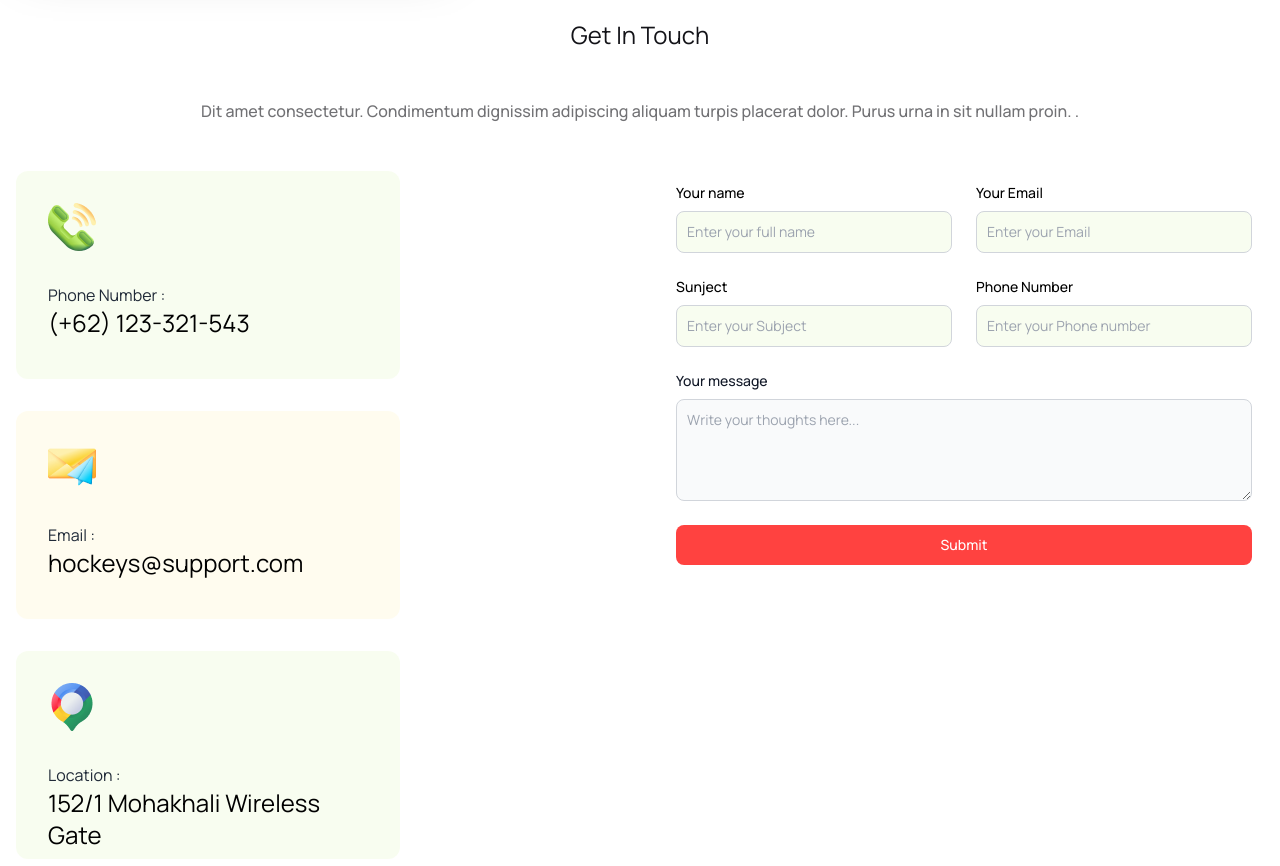
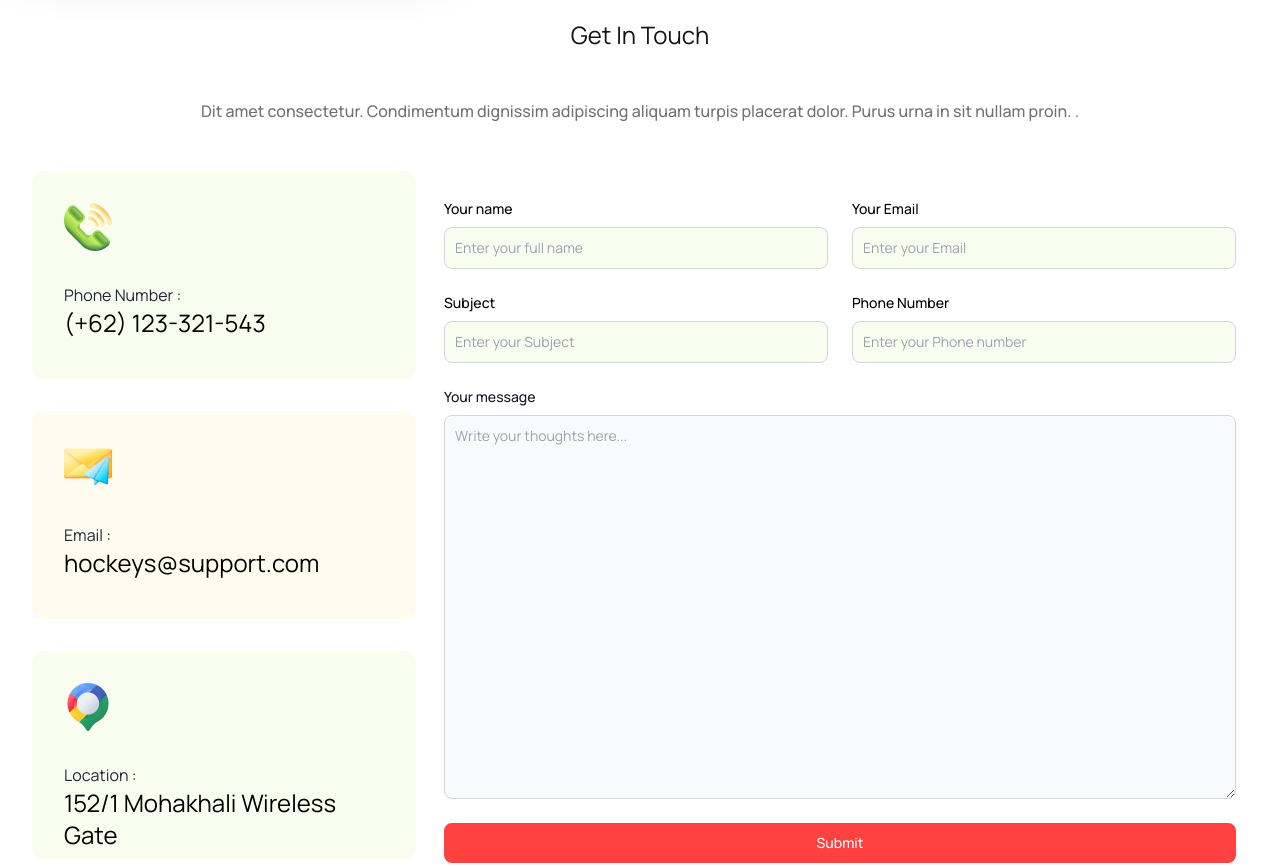
Before and after one commit to mohammadariful20/B9A3-Hockey-s, a plain HTML site: page index.html in a window 1280 px wide. Shown: the part 4401-5267 px from the top of the page. Drawn offline with nearby package versions, Linux system fonts and the light colour scheme.

Commit message:
Get in section respoinsvi problem fix

```diff
--- a/index.html
+++ b/index.html
@@ -581,8 +581,8 @@
 			<h1 class="text-2xl text-center text-[#131318] p-4">Get In Touch</h1>
 			<p class="font-medium text-center text-[#13131899] px-8 my-8">Dit amet consectetur. Condimentum dignissim adipiscing aliquam turpis placerat dolor. Purus urna in sit nullam proin. .</p>
 		 </div>
-		 <div class="container flex flex-col lg:flex-row">
-			<div class="container p-4">
+		 <div class="container flex flex-col lg:flex-row p-4">
+			<div class="lg:ml-4">
 				<div class="rounded-xl bg-[#BCED6D1A] w-full lg:w-96 h-full lg:h-52">
 					<img class="p-8 block" src="Images/Group 1171275317.png" alt="phone">
 					<p class="m-8 mt-0">Phone Number : <br>
@@ -601,7 +601,7 @@
 			</div>
 			<div class="container items-center">
 				<form>
-				    <div class="flex flex-col lg:grid gap-6 p-7 mb-6 ">
+				    <div class="flex flex-col lg:grid gap-6 p-7 mb-6">
 					   <div>
 						  <label for="first_name" class="block mb-2 text-sm font-medium text-black">Your name</label>
 						  <input type="text" id="first_name" class="bg-[#BCED6D1A] border border-gray-300 text-gray-900 text-sm rounded-lg focus:ring-blue-500 focus:border-blue-500 block w-full p-2.5 dark:text-black dark:focus:ring-blue-500 dark:focus:border-blue-500" placeholder="Enter your full name" required>
@@ -611,7 +611,7 @@
 						  <input type="text" id="first_name" class="bg-[#BCED6D1A] border border-gray-300 text-gray-900 text-sm rounded-lg focus:ring-blue-500 focus:border-blue-500 block w-full p-2.5 dark:text-black dark:focus:ring-blue-500 dark:focus:border-blue-500" placeholder="Enter your Email" required>
 					   </div>
 					   <div>
-						  <label for="first_name" class="block mb-2 text-sm font-medium text-black">Sunject</label>
+						  <label for="first_name" class="block mb-2 text-sm font-medium text-black">Subject</label>
 						  <input type="text" id="first_name" class="bg-[#BCED6D1A] border border-gray-300 text-gray-900 text-sm rounded-lg focus:ring-blue-500 focus:border-blue-500 block w-full p-2.5 dark:text-black dark:focus:ring-blue-500 dark:focus:border-blue-500" placeholder="Enter your Subject" required>
 					   </div>
 					   <div>
@@ -620,7 +620,7 @@
 					   </div>
 					   <div class="col-span-2">
 						<label for="message" class="block mb-2 text-sm font-medium text-gray-900">Your message</label>
-						<textarea id="message" rows="4" class="block p-2.5 w-full text-sm text-gray-900 bg-gray-50 rounded-lg border border-gray-300 focus:ring-blue-500 focus:border-blue-500 dark:bg-[#BCED6D1A] dark:border-gray-600 dark:placeholder-gray-400 dark:text-black dark:focus:ring-blue-500 dark:focus:border-blue-500" placeholder="Write your thoughts here..."></textarea>
+						<textarea id="message" rows="4" class="block p-2.5 w-full h-96 text-sm text-gray-900 bg-gray-50 rounded-lg border border-gray-300 focus:ring-blue-500 focus:border-blue-500 dark:bg-[#BCED6D1A] dark:border-gray-600 dark:placeholder-gray-400 dark:text-black dark:focus:ring-blue-500 dark:focus:border-blue-500" placeholder="Write your thoughts here..."></textarea>
 					   </div>
 				    <button type="submit" class="col-span-2 text-white bg-[#FF4240]  focus:ring-4 focus:outline-none focus:ring-blue-300 font-medium rounded-lg text-sm w-full sm:w-auto px-5 py-2.5 text-center ">Submit</button>
 				</form>
```
